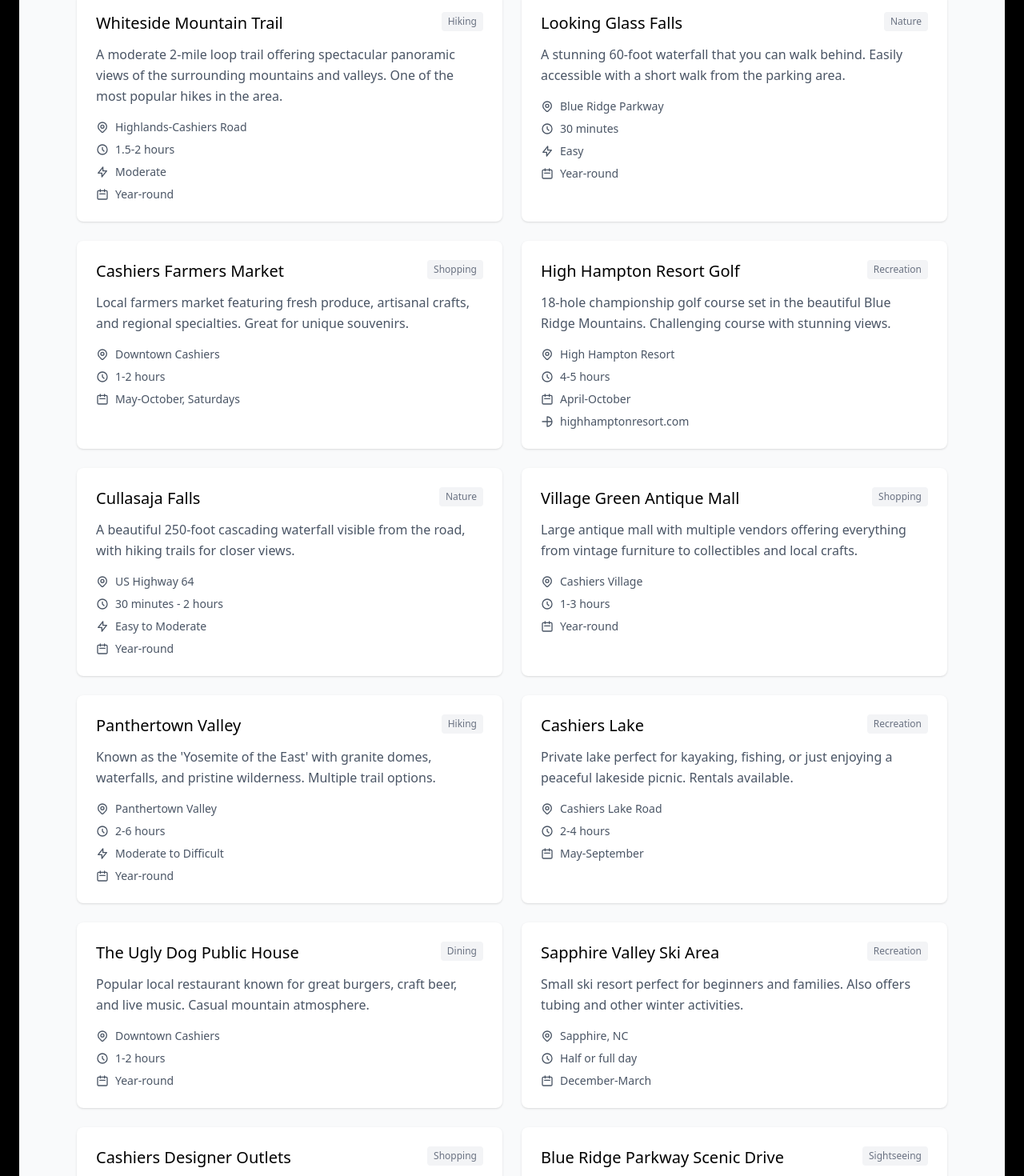
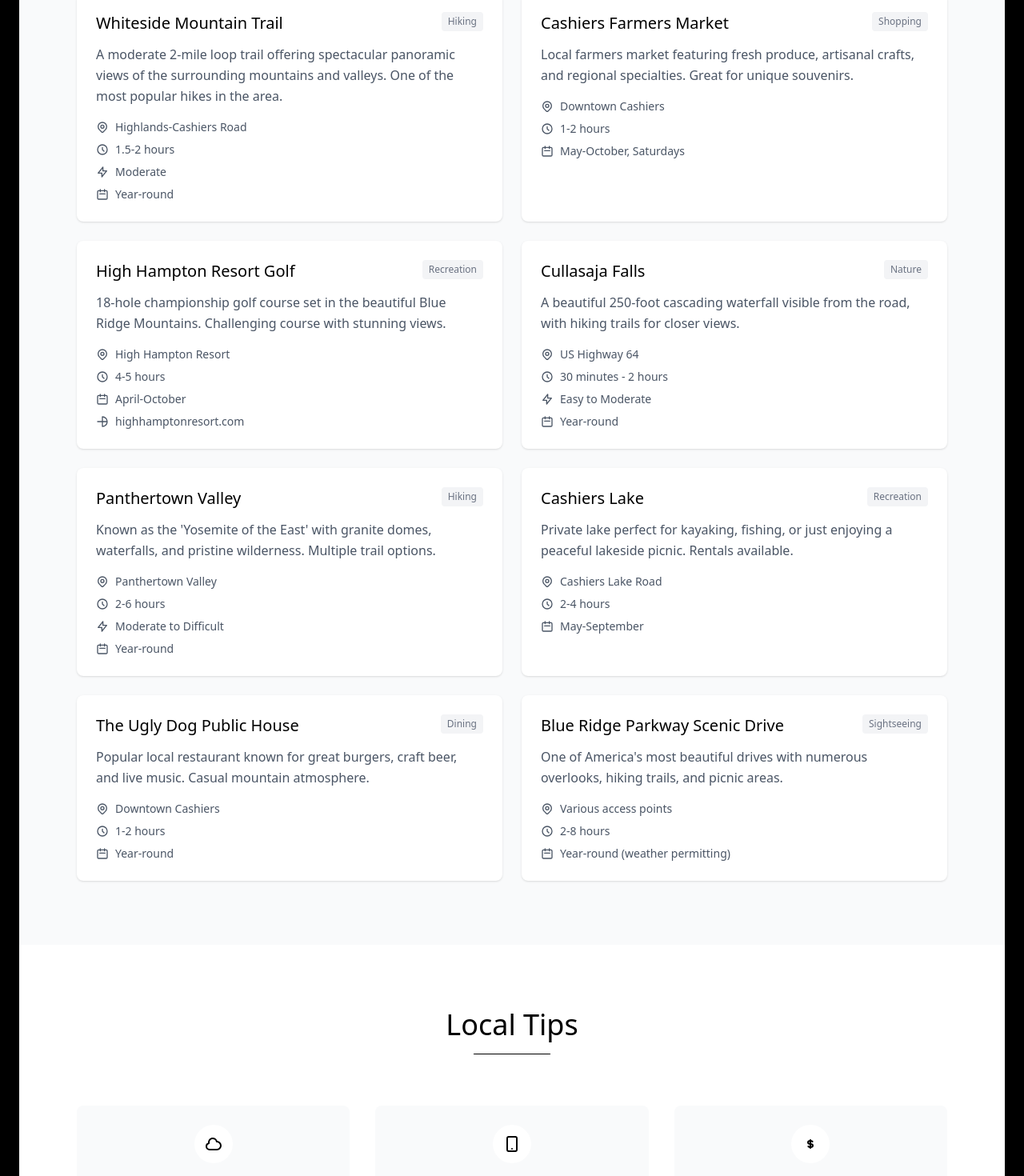
Before and after one commit to ProTimmy/protimmy.github.io, a SvelteKit app: page /things-to-do in a window 1280 px wide. Shown: the part 740-2210 px from the top of the page at 80% size. Built offline with nearby package versions, Linux system fonts and the light colour scheme.

Commit message:
Fix registry

```diff
--- a/src/routes/+layout.svelte
+++ b/src/routes/+layout.svelte
@@ -10,7 +10,7 @@
 	let isMobileMenuOpen = $state(false);
 	let daysUntilWedding = $state(0);
 	let showCountdown = $state(true);
-	const iframeRoutes = ['/rsvp', '/registry'];
+	const iframeRoutes = ['/rsvp'];
 	const isIframeRoute = $derived(iframeRoutes.includes($page.url.pathname));
 	const isDesktopViewport = $derived.by(() => {
 		if (typeof window === 'undefined') return true;
@@ -38,7 +38,7 @@
 		{ name: 'Q + A', href: '/qa' },
 		{ name: 'Travel', href: '/travel' },
 		{ name: 'Things to Do', href: '/things-to-do' },
-		{ name: 'Registry', href: '/registry' }
+		{ name: 'Registry', href: 'https://withjoy.com/gabriel-and-elyse/registry' }
 	];
 
 	onMount(() => {
--- a/src/routes/qa/+page.svelte
+++ b/src/routes/qa/+page.svelte
@@ -67,7 +67,7 @@
 		},
 		{
 			question: "Will you have a wedding registry?",
-			answer: "Yes! We will have some items listed in the <a href='/registry'>wedding registry page</a>. We plan to continue living in our NY apartment and have collected everything we need for our daily lives. At this phase of our lives, we are most excited about new experiences. Wedding registry items may take the form of recommending new experiences, contributing to our honeymoon celebration, or our homeowner fund to support what comes next. Nonetheless, your presence is the greatest gift, and we are so excited to celebrate with you all.",
+			answer: "Yes! We will have some items listed in the <a href='https://withjoy.com/gabriel-and-elyse/registry'>wedding registry page</a>. We plan to continue living in our NY apartment and have collected everything we need for our daily lives. At this phase of our lives, we are most excited about new experiences. Wedding registry items may take the form of recommending new experiences, contributing to our honeymoon celebration, or our homeowner fund to support what comes next. Nonetheless, your presence is the greatest gift, and we are so excited to celebrate with you all.",
 			isOpen: false
 		},
 		{
--- a/src/routes/registry/+page.svelte
+++ /dev/null
@@ -1,15 +0,0 @@
-<script lang="ts">
-	const registryUrl = 'https://withjoy.com/gabriel-and-elyse/registry';
-</script>
-
-<svelte:head>
-	<title>Registry - Gabriel & Elyse Timotei</title>
-</svelte:head>
-
-<iframe
-	src={registryUrl}
-	title="Wedding registry"
-	class="block w-full h-full border-0"
-	loading="lazy"
-	referrerpolicy="strict-origin-when-cross-origin"
-></iframe>
--- a/src/routes/things-to-do/+page.svelte
+++ b/src/routes/things-to-do/+page.svelte
@@ -18,15 +18,6 @@
 			location: "Highlands-Cashiers Road",
 			duration: "1.5-2 hours",
 			difficulty: "Moderate",
-			season: "Year-round"
-		},
-		{
-			name: "Looking Glass Falls",
-			category: "Nature",
-			description: "A stunning 60-foot waterfall that you can walk behind. Easily accessible with a short walk from the parking area.",
-			location: "Blue Ridge Parkway",
-			duration: "30 minutes",
-			difficulty: "Easy",
 			season: "Year-round"
 		},
 		{
@@ -56,14 +47,6 @@
 			season: "Year-round"
 		},
 		{
-			name: "Village Green Antique Mall",
-			category: "Shopping",
-			description: "Large antique mall with multiple vendors offering everything from vintage furniture to collectibles and local crafts.",
-			location: "Cashiers Village",
-			duration: "1-3 hours",
-			season: "Year-round"
-		},
-		{
 			name: "Panthertown Valley",
 			category: "Hiking",
 			description: "Known as the 'Yosemite of the East' with granite domes, waterfalls, and pristine wilderness. Multiple trail options.",
@@ -86,22 +69,6 @@
 			description: "Popular local restaurant known for great burgers, craft beer, and live music. Casual mountain atmosphere.",
 			location: "Downtown Cashiers",
 			duration: "1-2 hours",
-			season: "Year-round"
-		},
-		{
-			name: "Sapphire Valley Ski Area",
-			category: "Recreation",
-			description: "Small ski resort perfect for beginners and families. Also offers tubing and other winter activities.",
-			location: "Sapphire, NC",
-			duration: "Half or full day",
-			season: "December-March"
-		},
-		{
-			name: "Cashiers Designer Outlets",
-			category: "Shopping",
-			description: "Outlet shopping with popular brands at discounted prices. Good for rainy day activities.",
-			location: "US Highway 64",
-			duration: "2-4 hours",
 			season: "Year-round"
 		},
 		{
```
